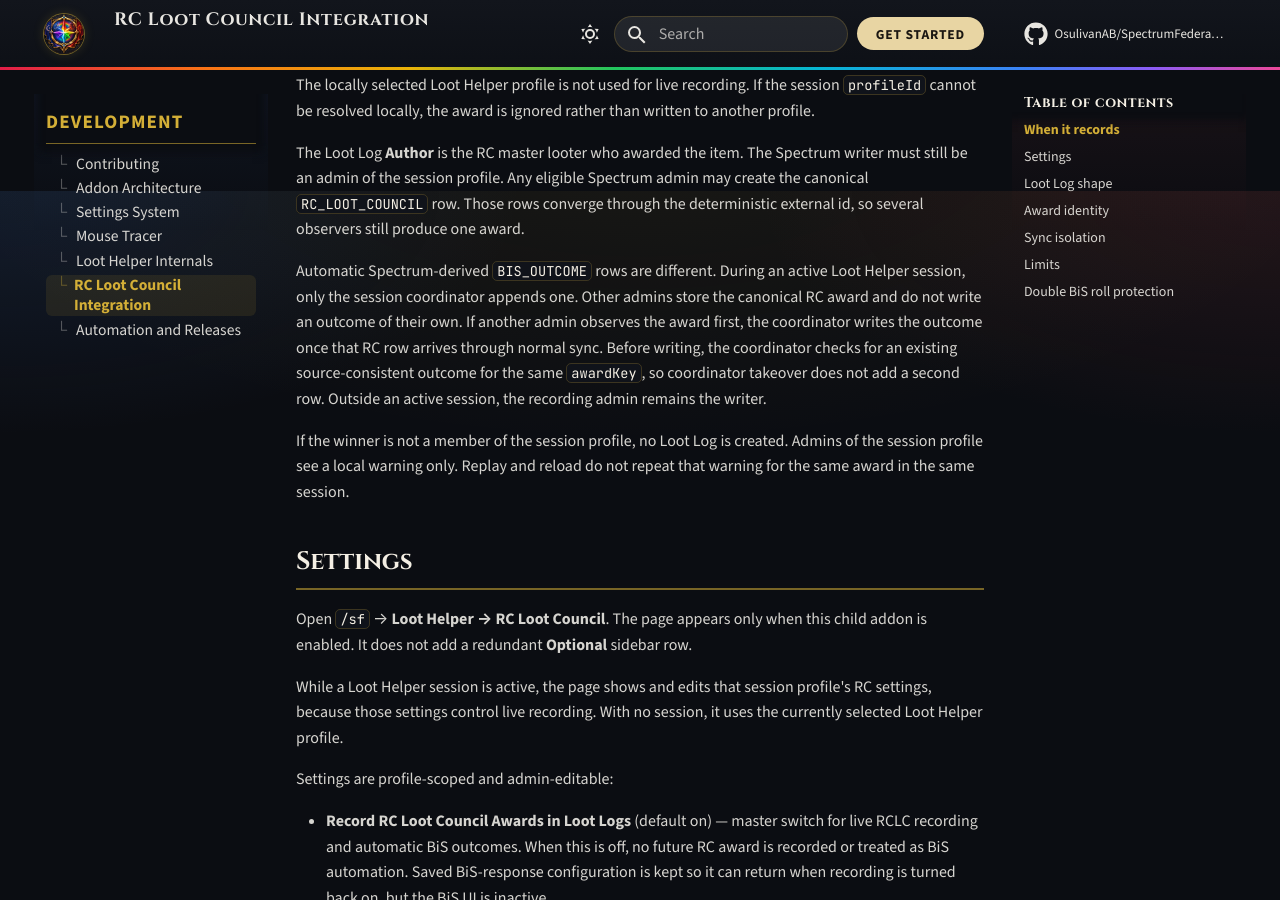
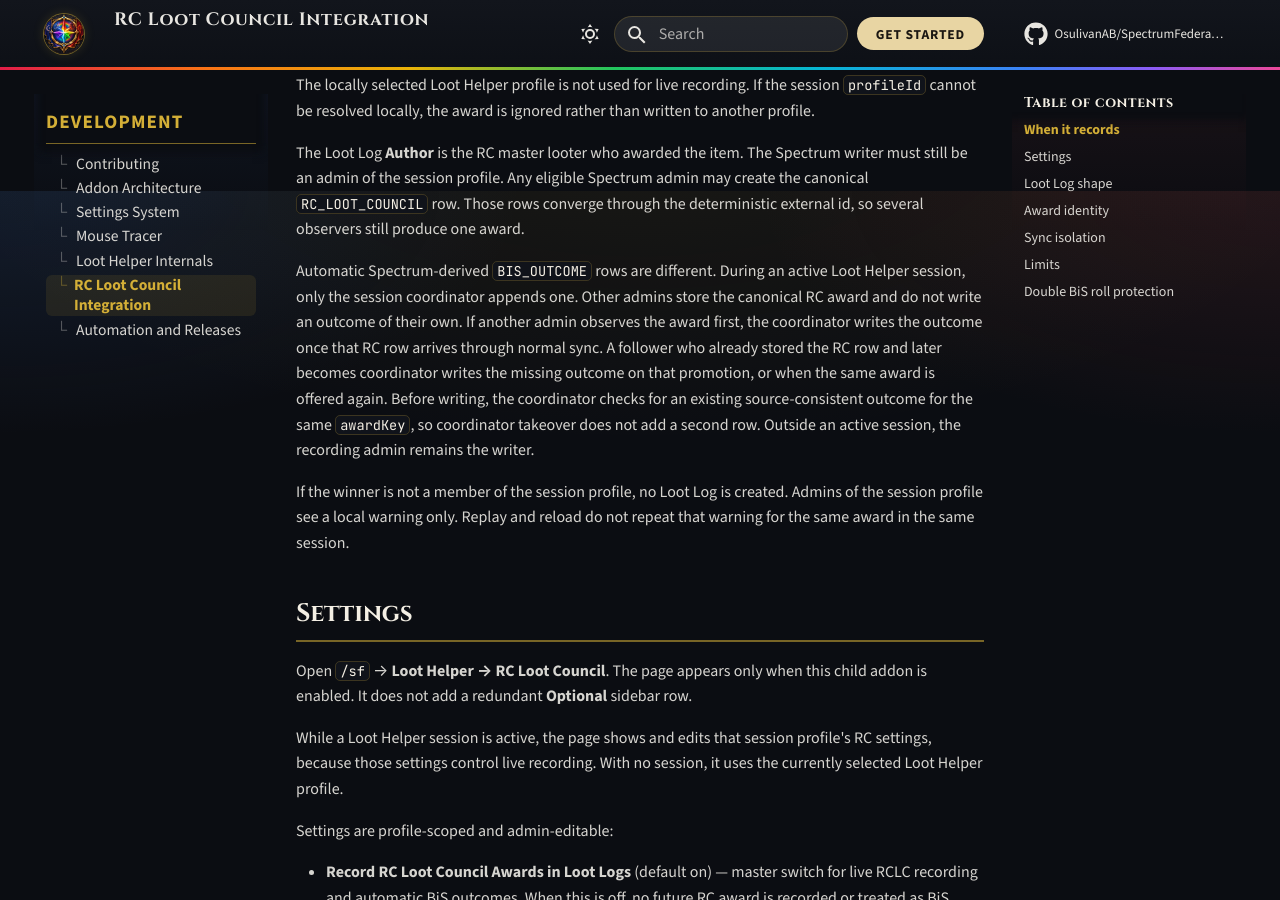
Before and after one commit to OsulivanAB/SpectrumFederation, an MkDocs documentation site: the page built from docs/development/rc-loot-council-integration.md, in a window 1280 px wide and 900 px high, scrolled down 709 px. Built offline with MkDocs 1.6.1 and Material for MkDocs 9.7.7, drawn with Linux system fonts in a browser that asks for light colours; comment, search, counter and statistics services are not loaded; some of the changed text lies outside the part shown.

Commit message:
fix: match Loot Log winners to replay and backfill on promotion
Loot Logs now hides duplicate BiS outcomes using causal replay order, so an
earlier timestamp cannot cover the outcome reconstruction still applies.
A follower who becomes coordinator writes any missing automatic outcome once,
and a later pass does not append a second row.

Co-authored-by: anthony.r.bahl <anthony.r.bahl@gmail.com>

```diff
--- a/docs/development/rc-loot-council-integration.md
+++ b/docs/development/rc-loot-council-integration.md
@@ -18,7 +18,7 @@ The locally selected Loot Helper profile is not used for live recording. If the
 
 The Loot Log **Author** is the RC master looter who awarded the item. The Spectrum writer must still be an admin of the session profile. Any eligible Spectrum admin may create the canonical `RC_LOOT_COUNCIL` row. Those rows converge through the deterministic external id, so several observers still produce one award.
 
-Automatic Spectrum-derived `BIS_OUTCOME` rows are different. During an active Loot Helper session, only the session coordinator appends one. Other admins store the canonical RC award and do not write an outcome of their own. If another admin observes the award first, the coordinator writes the outcome once that RC row arrives through normal sync. Before writing, the coordinator checks for an existing source-consistent outcome for the same `awardKey`, so coordinator takeover does not add a second row. Outside an active session, the recording admin remains the writer.
+Automatic Spectrum-derived `BIS_OUTCOME` rows are different. During an active Loot Helper session, only the session coordinator appends one. Other admins store the canonical RC award and do not write an outcome of their own. If another admin observes the award first, the coordinator writes the outcome once that RC row arrives through normal sync. A follower who already stored the RC row and later becomes coordinator writes the missing outcome on that promotion, or when the same award is offered again. Before writing, the coordinator checks for an existing source-consistent outcome for the same `awardKey`, so coordinator takeover does not add a second row. Outside an active session, the recording admin remains the writer.
 
 If the winner is not a member of the session profile, no Loot Log is created. Admins of the session profile see a local warning only. Replay and reload do not repeat that warning for the same award in the same session.
 
```
Also changed, not shown: other parts of docs/development/rc-loot-council-integration.md (+1 -1 lines), 6 other files.
